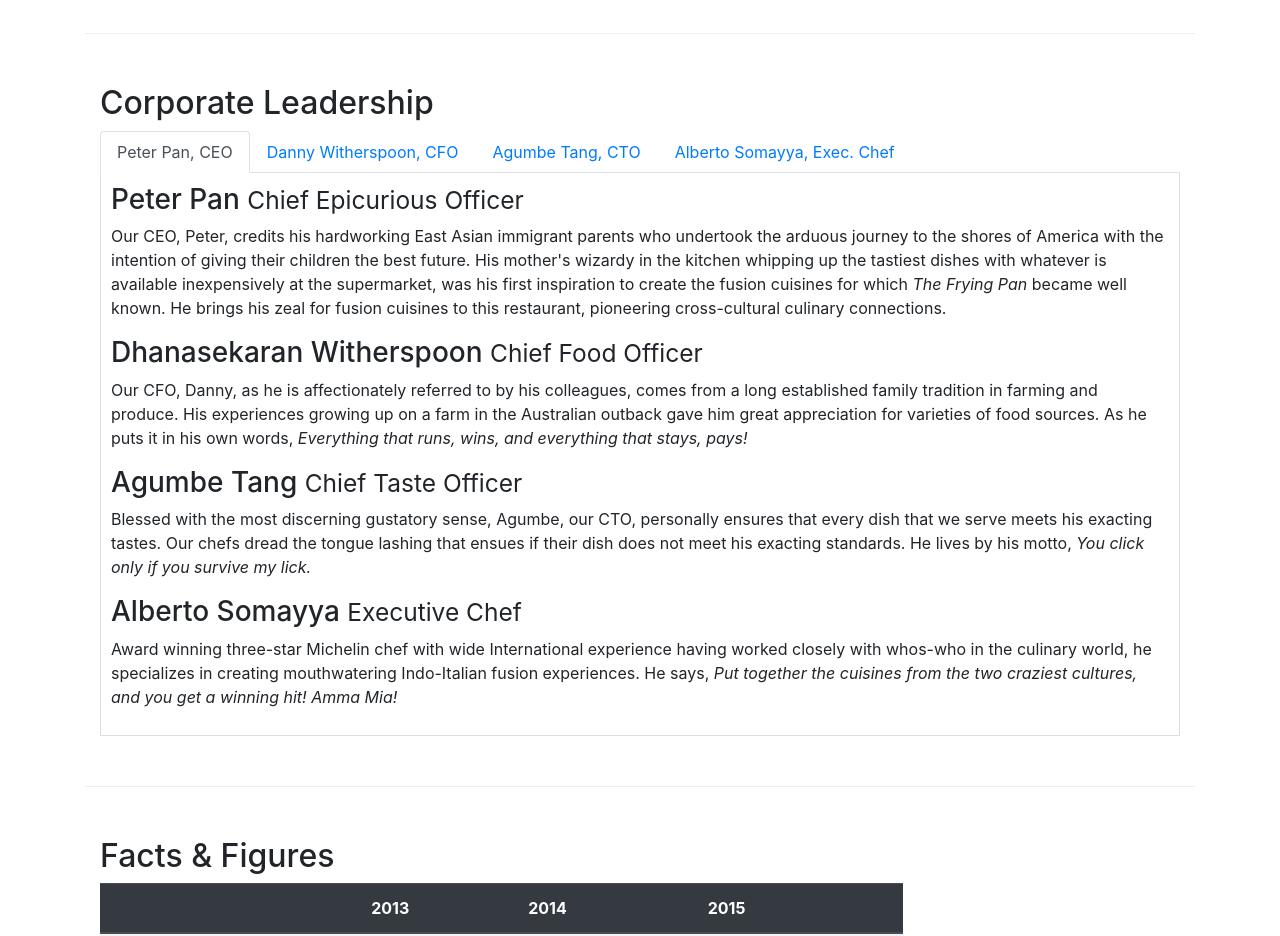
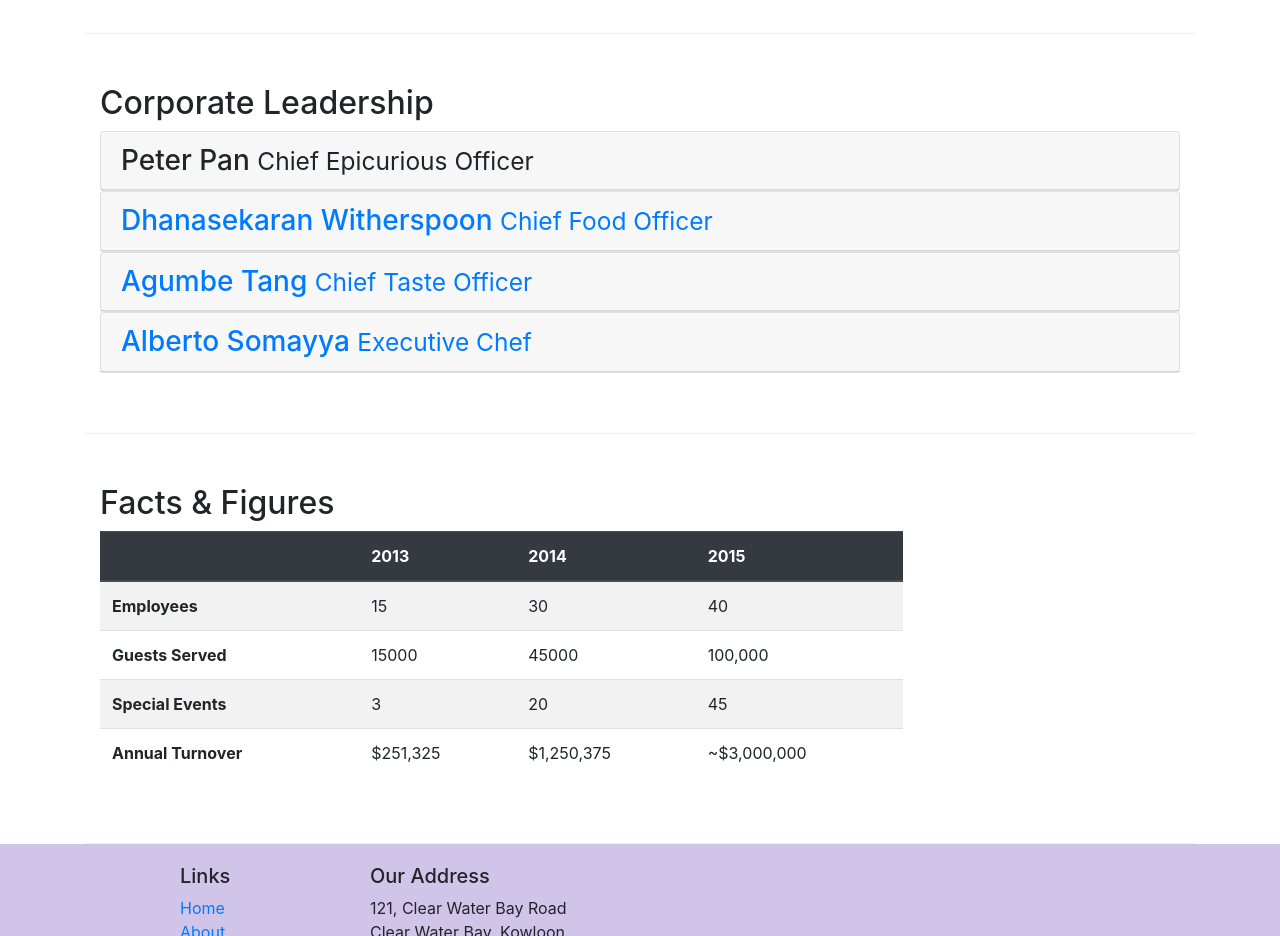
Before and after one commit to plajuan/confusion, a plain HTML site: page aboutus.html in a window 1280 px wide. Shown: the part 940-1876 px from the top of the page. Drawn offline with nearby package versions, Linux system fonts and the light colour scheme.

Commit message:
Accordion

```diff
--- a/aboutus.html
+++ b/aboutus.html
@@ -101,45 +101,65 @@
             <div class="col-12">
                 <h2>Corporate Leadership</h2>
 
-                <ul class="nav nav-tabs">
-                    <li class="nav-item">
-                      <a class="nav-link active" href="#peter" role="tab" data-toggle="tab">
-                          Peter Pan, CEO
-                        </a>
-                    </li>
-                    <li class="nav-item">
-                      <a class="nav-link" href="#danny" role="tab" data-toggle="tab">
-                          Danny Witherspoon, CFO
-                        </a>
-                    </li>
-                    <li class="nav-item">
-                      <a class="nav-link" href="#agumbe"role="tab" data-toggle="tab">
-                          Agumbe Tang, CTO
-                        </a>
-                    </li>
-                    <li class="nav-item">
-                      <a class="nav-link" href="#alberto" role="tab" data-toggle="tab">
-                          Alberto Somayya, Exec. Chef
-                        </a>
-                    </li>
-                </ul>
-                <div class="tab-content">
-                    <div role="tabpanel" class="tab-pane fade show active" id="peter">
-                        <h3>Peter Pan <small>Chief Epicurious Officer</small></h3>
-                        <p class="d-none d-sm-block">Our CEO, Peter, credits his hardworking East Asian immigrant parents who undertook the arduous journey to the shores of America with the intention of giving their children the best future. His mother's wizardy in the kitchen whipping up the tastiest dishes with whatever is available inexpensively at the supermarket, was his first inspiration to create the fusion cuisines for which <em>The Frying Pan</em> became well known. He brings his zeal for fusion cuisines to this restaurant, pioneering cross-cultural culinary connections.</p>
+                <div id="accordion">
+                    <div class="card">
+                        <div class="card-header" role="tab" id="peterhead">
+                        <h3 class="mb-0">
+                            <a data-toggle="collapse" data-target="#peter">
+                            Peter Pan <small>Chief Epicurious Officer</small>
+                            </a>
+                        </h3>
+                        </div>
+                        <div class="collapse" id="peter" data-parent="#accordion">
+                            <div class="card-body">
+                                <p class="d-none d-sm-block">Our CEO, Peter, credits his hardworking East Asian immigrant parents who undertook the arduous journey to the shores of America with the intention of giving their children the best future. His mother's wizardy in the kitchen whipping up the tastiest dishes with whatever is available inexpensively at the supermarket, was his first inspiration to create the fusion cuisines for which <em>The Frying Pan</em> became well known. He brings his zeal for fusion cuisines to this restaurant, pioneering cross-cultural culinary connections.</p>
+                            </div>
+                        </div>
                     </div>
-                    <div role="tabpanel" class="tab-pane fade show active" id="danny">
-                        <h3>Dhanasekaran Witherspoon <small>Chief Food Officer</small></h3>
-                        <p class="d-none d-sm-block">Our CFO, Danny, as he is affectionately referred to by his colleagues, comes from a long established family tradition in farming and produce. His experiences growing up on a farm in the Australian outback gave him great appreciation for varieties of food sources. As he puts it in his own words, <em>Everything that runs, wins, and everything that stays, pays!</em></p>
+
+                    <div class="card">
+                            <div class="card-header" role="tab" id="dannyhead">
+                            <h3 class="mb-0">
+                                <a class="collapsed" data-toggle="collapse" data-target="#danny">
+                                Dhanasekaran Witherspoon <small>Chief Food Officer</small>
+                                </a>
+                            </h3>
+                        </div>
+                        <div class="collapse" id="danny" data-parent="#accordion">
+                            <div class="card-body">
+                                <p class="d-none d-sm-block">Our CFO, Danny, as he is affectionately referred to by his colleagues, comes from a long established family tradition in farming and produce. His experiences growing up on a farm in the Australian outback gave him great appreciation for varieties of food sources. As he puts it in his own words, <em>Everything that runs, wins, and everything that stays, pays!</em></p>
+                            </div>
+                        </div>
                     </div>
-                    <div role="tabpanel" class="tab-pane fade show active" id="agumbe">
-                        <h3>Agumbe Tang <small>Chief Taste Officer</small></h3>
-                        <p class="d-none d-sm-block">Blessed with the most discerning gustatory sense, Agumbe, our CTO, personally ensures that every dish that we serve meets his exacting tastes. Our chefs dread the tongue lashing that ensues if their dish does not meet his exacting standards. He lives by his motto, <em>You click only if you survive my lick.</em></p>
+                    <div class="card">
+                            <div class="card-header" role="tab" id="agumbehead">
+                            <h3 class="mb-0">
+                                <a class="collapsed" data-toggle="collapse" data-target="#agumbe">
+                                Agumbe Tang <small>Chief Taste Officer</small>
+                                </a>
+                            </h3>
+                        </div>
+                        <div class="collapse" id="agumbe" data-parent="#accordion">
+                            <div class="card-body">
+                                <p class="d-none d-sm-block">Blessed with the most discerning gustatory sense, Agumbe, our CTO, personally ensures that every dish that we serve meets his exacting tastes. Our chefs dread the tongue lashing that ensues if their dish does not meet his exacting standards. He lives by his motto, <em>You click only if you survive my lick.</em></p>
+                            </div>
+                        </div>
                     </div>
-                    <div role="tabpanel" class="tab-pane fade show active" id="alberto">
-                        <h3>Alberto Somayya <small>Executive Chef</small></h3>
-                        <p class="d-none d-sm-block">Award winning three-star Michelin chef with wide International experience having worked closely with whos-who in the culinary world, he specializes in creating mouthwatering Indo-Italian fusion experiences. He says, <em>Put together the cuisines from the two craziest cultures, and you get a winning hit! Amma Mia!</em></p>
+                    <div class="card">
+                            <div class="card-header" role="tab" id="albertohead">
+                            <h3 class="mb-0">
+                                <a class="collapsed" data-toggle="collapse" data-target="#alberto">
+                                Alberto Somayya <small>Executive Chef</small>
+                                </a>
+                            </h3>
+                        </div>
+                        <div class="collapse" id="alberto" data-parent="#accordion">
+                            <div class="card-body">
+                                <p class="d-none d-sm-block">Award winning three-star Michelin chef with wide International experience having worked closely with whos-who in the culinary world, he specializes in creating mouthwatering Indo-Italian fusion experiences. He says, <em>Put together the cuisines from the two craziest cultures, and you get a winning hit! Amma Mia!</em></p>
+                            </div>
+                        </div>
                     </div>
+
                 </div>
             </div>
        </div>
```
